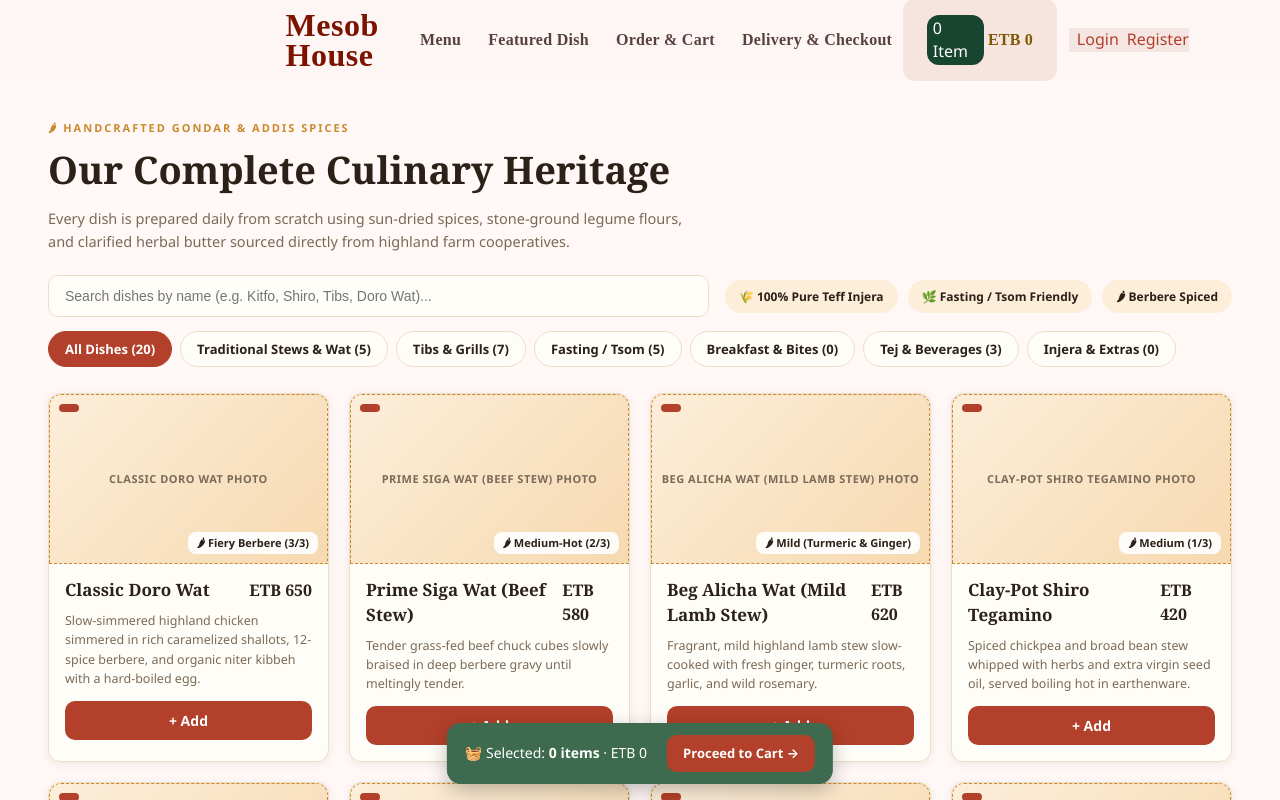
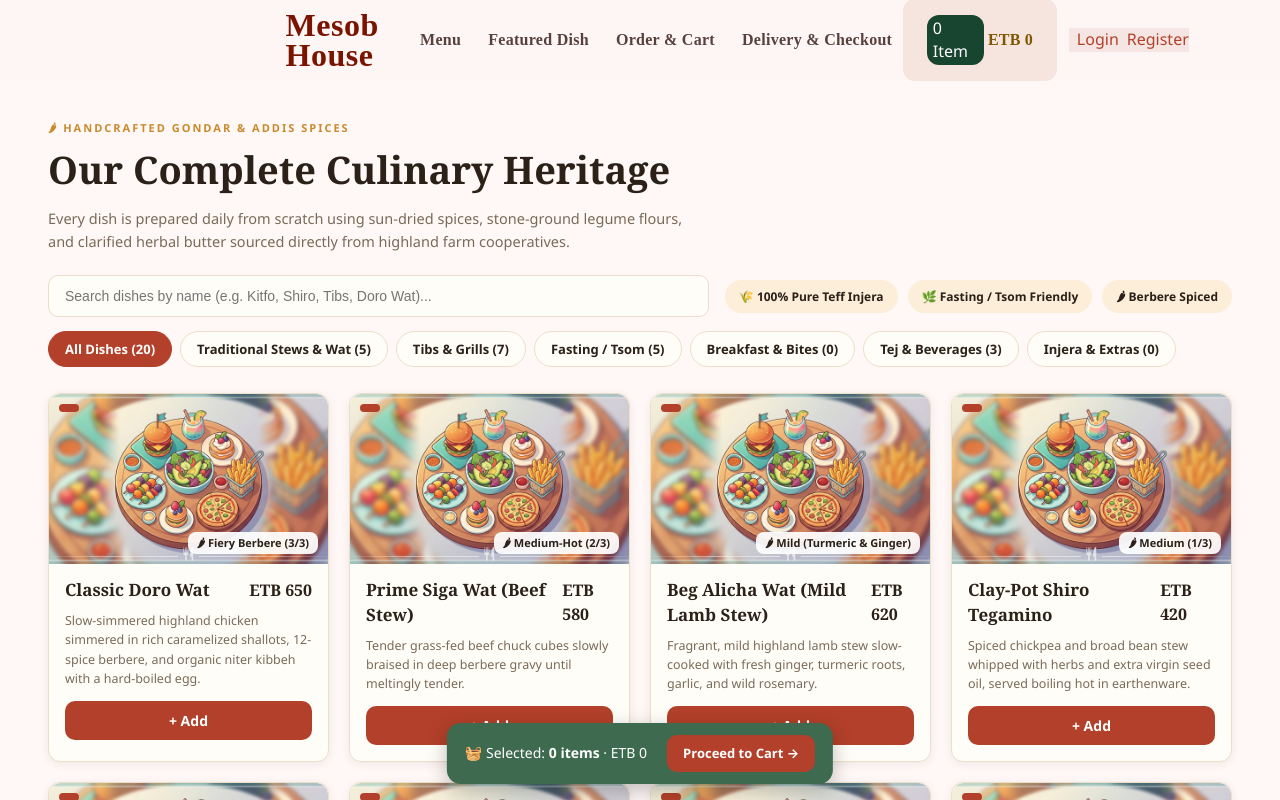
Before and after one commit to Mebtee/codeops-portfolio, a React (Vite) app in the folder MODULE-03/CapstoneProject/: page /menu in a window 1280 px wide. Shown: the top 800 px of the page. Built offline with nearby package versions, Linux system fonts and the light colour scheme.

Commit message:
render the real food photo in ImgBox instead of a placeholder tile

```diff
--- a/MODULE-03/CapstoneProject/src/Component/UI/ImgBox.jsx
+++ b/MODULE-03/CapstoneProject/src/Component/UI/ImgBox.jsx
@@ -1,17 +1,11 @@
+import foodPhoto from '../../assets/food.jpg';
 
-// Photo placeholder: a styled tile that stands in until real food
-// photos are dropped in. Accepts `label` (accessibility + caption)
-// and `style` (minHeight / width / borderRadius overrides).
+// Dish photo frame used by the menu, dish detail, cart, and checkout.
+// `label` supplies the alt text; `style` still overrides sizing and radius.
 function ImgBox({ label = 'dish photo', style }) {
   return (
-    <div
-      className="img-box"
-      style={style}
-      role="img"
-      aria-label={label}
-      title={label}
-    >
-      <span className="img-box-label">{label}</span>
+    <div className="img-box" style={style}>
+      <img src={foodPhoto} alt={label} />
     </div>
   );
 }
--- a/MODULE-03/CapstoneProject/src/index.css
+++ b/MODULE-03/CapstoneProject/src/index.css
@@ -174,22 +174,18 @@ a {
 }
 
 .img-box {
-  display: flex;
-  align-items: center;
-  justify-content: center;
+  position: relative;
   width: 100%;
   min-height: 120px;
-  background: linear-gradient(135deg, var(--peach) 0%, var(--peach-2) 100%);
-  border: 1px dashed var(--gold);
+  background: var(--peach);
   border-radius: 12px;
   overflow: hidden;
 }
-.img-box-label {
-  font-size: 11px;
-  font-weight: 700;
-  letter-spacing: 0.5px;
-  text-transform: uppercase;
-  color: var(--muted);
-  text-align: center;
-  padding: 8px;
+.img-box img {
+  position: absolute;
+  inset: 0;
+  display: block;
+  width: 100%;
+  height: 100%;
+  object-fit: cover;
 }
```
